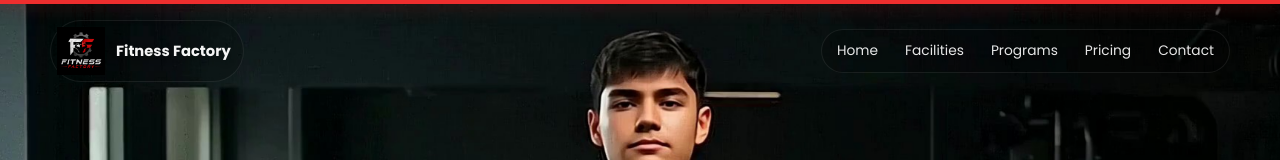
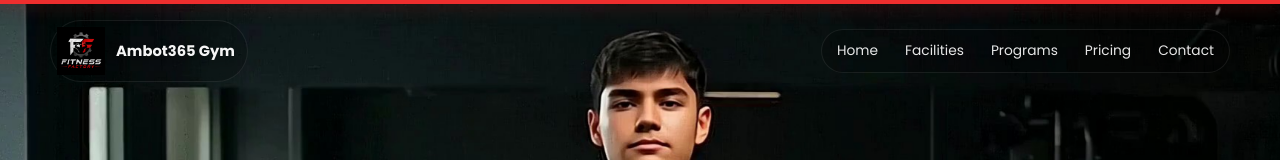
Before and after one commit to A365shift-DevTeam/Ambot365-GYM, a React (Vite) app: page / in a window 1280 px wide. Shown: the top 160 px of the page. Built offline with nearby package versions, Linux system fonts and the light colour scheme.

Commit message:
name changed

```diff
--- a/index.html
+++ b/index.html
@@ -5,10 +5,10 @@
     <meta name="viewport" content="width=device-width, initial-scale=1.0" />
     <meta
       name="description"
-      content="Fitness Factory K.K. Nagar Chennai - premium gym, personal training, CrossFit, Zumba, nutrition, InBody analysis, and transformation plans."
+      content="Ambot365 Gym - premium gym, personal training, CrossFit, Zumba, nutrition, InBody analysis, and transformation plans."
     />
     <link rel="icon" type="image/png" href="/src/assets/fitness logo.png" />
-    <title>Fitness Factory K.K. Nagar | Fitness to Enjoy</title>
+    <title>Ambot365 Gym | Fitness to Enjoy</title>
 
     <!-- Poppins kept for the hero/header (unchanged); Big Shoulders Display + Archivo drive the redesigned sections -->
     <link rel="preconnect" href="https://fonts.googleapis.com" />
--- a/package.json
+++ b/package.json
@@ -1,5 +1,5 @@
 {
-  "name": "fitness-factory-kk-nagar",
+  "name": "ambot365-gym",
   "private": true,
   "version": "1.0.0",
   "type": "module",
--- a/src/components/ContactSection.jsx
+++ b/src/components/ContactSection.jsx
@@ -9,7 +9,7 @@ export default function ContactSection() {
       <div className="container contact-grid">
         <motion.div initial={{ opacity: 0, x: -40 }} whileInView={{ opacity: 1, x: 0 }} viewport={{ once: true }}>
           <p className="section-kicker">Contact</p>
-          <h2>Visit Fitness Factory</h2>
+          <h2>Visit Ambot365 Gym</h2>
           <p className="section-lead">{brand.address}</p>
           <div className="contact-lines">
             <p>
--- a/src/components/Footer.jsx
+++ b/src/components/Footer.jsx
@@ -21,7 +21,7 @@ export default function Footer() {
       <div className="container footer-grid">
         <div>
           <a className="logo footer-logo" href="#home">
-            <span className="logo-mark">FF</span>
+            <span className="logo-mark">AG</span>
             <span>
               <strong>{brand.fullName}</strong>
               <small>{brand.tagline}</small>
@@ -43,7 +43,7 @@ export default function Footer() {
         <FooterColumn title="Quick Links" items={navItems} />
         <FooterColumn title="Membership Plans" items={pricing.map((item) => item.title)} />
       </div>
-      <div className="container copyright">© 2026 Fitness Factory K.K. Nagar. All rights reserved.</div>
+      <div className="container copyright">© 2026 {brand.fullName}. All rights reserved.</div>
     </footer>
   );
 }
--- a/src/components/FrameLoader.jsx
+++ b/src/components/FrameLoader.jsx
@@ -73,7 +73,7 @@ export default function FrameLoader({ onComplete }) {
           />
           <div className="frame-loader-vignette" aria-hidden="true" />
           <div className="frame-loader-content">
-            <img className="frame-loader-logo" src={logoImg} alt="Fitness Factory" />
+            <img className="frame-loader-logo" src={logoImg} alt="Ambot365 Gym" />
             <p className="frame-loader-label">Loading...</p>
             <div className="frame-loader-track" role="progressbar" aria-valuenow={Math.round(progress * 100)} aria-valuemin={0} aria-valuemax={100}>
               <motion.div
--- a/src/components/Header.jsx
+++ b/src/components/Header.jsx
@@ -45,11 +45,10 @@ export default function Header({ className = "" }) {
         animate={{ y: 0, opacity: 1 }}
         transition={{ duration: 0.7 }}
       >
-        <a className="logo" href="#home" aria-label="Fitness Factory home" onClick={closeMenu}>
-          <img src={logoImg} alt="Fitness Factory Logo" className="logo-image" style={{ width: '48px', height: 'auto', objectFit: 'contain' }} />
+        <a className="logo" href="#home" aria-label={`${brand.name} home`} onClick={closeMenu}>
+          <img src={logoImg} alt={`${brand.name} Logo`} className="logo-image" style={{ width: '48px', height: 'auto', objectFit: 'contain' }} />
           <span>
             <strong>{brand.name}</strong>
-            <small>K.K. Nagar</small>
           </span>
         </a>
         <nav className="desktop-nav" aria-label="Primary navigation">
--- a/src/components/HeroSection.jsx
+++ b/src/components/HeroSection.jsx
@@ -131,7 +131,7 @@ export default function HeroSection({ children }) {
                 ref={overlayImgRef}
                 className="hero-frame-image hero-frame-overlay"
                 src={heroFrames[Math.max(1, lastOverlayIndex.current)] ?? heroFrames[0]}
-                alt="Athlete training inside Fitness Factory gym"
+                alt="Athlete training inside Ambot365 Gym"
                 style={{ opacity: overlayOpacity }}
               />
             </motion.div>
--- a/src/components/MembershipCta.jsx
+++ b/src/components/MembershipCta.jsx
@@ -8,7 +8,7 @@ export default function MembershipCta() {
           <p className="section-kicker">Enroll Now</p>
           <h2>Start Your Fitness Journey Today!</h2>
           <p>
-            Join Fitness Factory K.K. Nagar and transform your body with expert training, premium equipment, and
+            Join Ambot365 Gym and transform your body with expert training, premium equipment, and
             personalized fitness plans.
           </p>
         </div>
--- a/src/data/siteData.jsx
+++ b/src/data/siteData.jsx
@@ -15,8 +15,8 @@ import {
 } from "lucide-react";
 
 export const brand = {
-  name: "Fitness Factory",
-  fullName: "Fitness Factory K.K. Nagar",
+  name: "Ambot365 Gym",
+  fullName: "Ambot365 Gym",
   tagline: "Fitness to Enjoy",
   address:
     "No. 893, 1st and 2nd Floor, Munusamy Salai, Near Pondicherry Guest House, K.K. Nagar West, K.K. Nagar, Chennai, India 600078",
```
